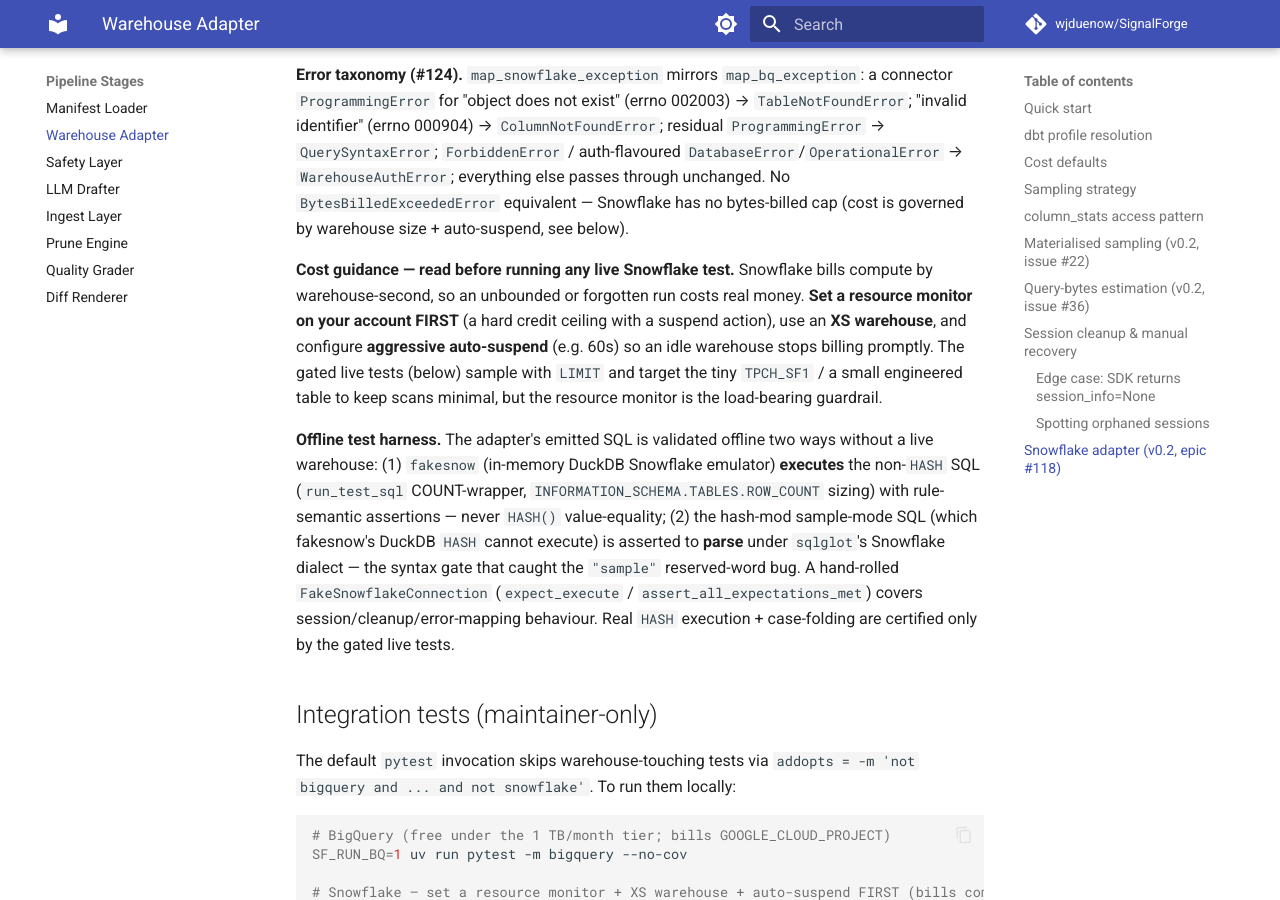
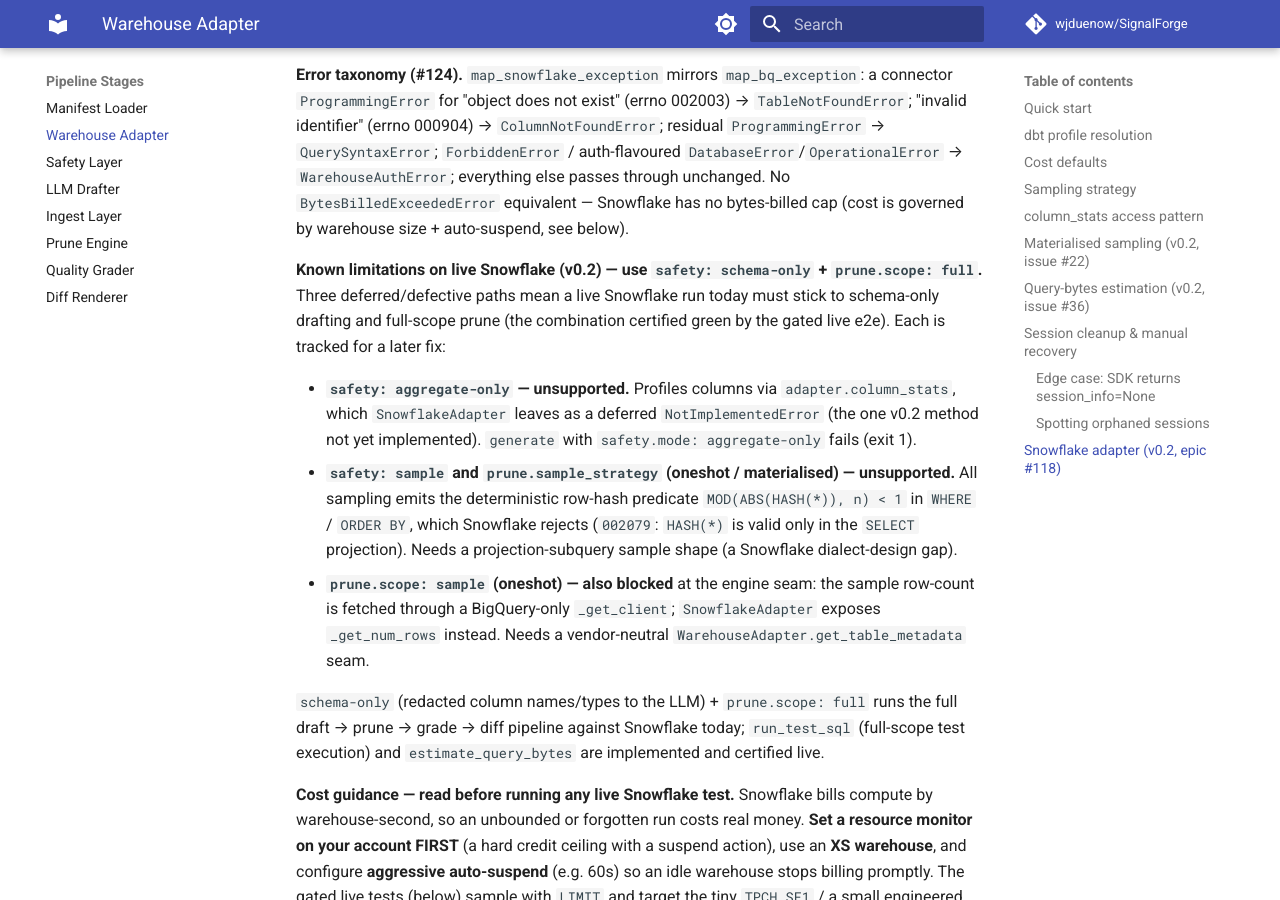
Before and after one commit to wjduenow/SignalForge, an MkDocs documentation site: the page built from docs/warehouse-adapter-ops.md, in a window 1280 px wide and 900 px high, scrolled down 12389 px. Built offline with MkDocs 1.6.1 and Material for MkDocs 9.7.7, drawn with Linux system fonts in a browser that asks for light colours; comment, search, counter and statistics services are not loaded.

Commit message:
#124: Certify Snowflake live e2e — fix VARIANT samples parse, scope live tests to full
Live-certified the gated @pytest.mark.snowflake suite against a real Snowflake
warehouse (37 passed). Two more live-only adapter bugs surfaced + addressed:

- run_test_sql capture-failures: ARRAY_AGG(OBJECT_CONSTRUCT(*)) comes back from
  the connector as a JSON-string VARIANT, not a Python list — json.loads it
  before building sample-failure dicts (fakesnow returned a list, so offline
  passed). Production fix in snowflake.py.
- Live Snowflake sample-mode prune is non-functional: HASH(*) is invalid in
  WHERE/ORDER BY (002079; valid only in SELECT projection), and oneshot routes
  the sample row-count through a BigQuery-only _get_client. Both are #121/#122
  bugs (beads bd_1-scaffolding-cdp, bd_1-scaffolding-tft), out of #124 scope.

So both live e2e tests now run at safety: schema-only + prune.scope: full — the
combination that works on live Snowflake today — and pass: prune-live drops an
always-passes not_null; the full generate pipeline against TPCH_SF1 exits 0 with
an always-passes drop + aggregate_complete. Documented the known limitations in
the ops doc + rule file (live-harness findings: fakes hide vendor-shape bugs);
CHANGELOG Fixed entries for the case-folding + VARIANT-samples fixes.

Co-Authored-By: Claude Opus 4.7 (1M context) <noreply@anthropic.com>

```diff
--- a/docs/warehouse-adapter-ops.md
+++ b/docs/warehouse-adapter-ops.md
@@ -621,6 +621,31 @@ passes through unchanged. No `BytesBilledExceededError` equivalent —
 Snowflake has no bytes-billed cap (cost is governed by warehouse size +
 auto-suspend, see below).
 
+**Known limitations on live Snowflake (v0.2) — use `safety: schema-only` +
+`prune.scope: full`.** Three deferred/defective paths mean a live Snowflake
+run today must stick to schema-only drafting and full-scope prune (the
+combination certified green by the gated live e2e). Each is tracked for a
+later fix:
+
+- **`safety: aggregate-only` — unsupported.** Profiles columns via
+  `adapter.column_stats`, which `SnowflakeAdapter` leaves as a deferred
+  `NotImplementedError` (the one v0.2 method not yet implemented).
+  `generate` with `safety.mode: aggregate-only` fails (exit 1).
+- **`safety: sample` and `prune.sample_strategy` (oneshot / materialised) —
+  unsupported.** All sampling emits the deterministic row-hash predicate
+  `MOD(ABS(HASH(*)), n) < 1` in `WHERE` / `ORDER BY`, which Snowflake rejects
+  (`002079`: `HASH(*)` is valid only in the `SELECT` projection). Needs a
+  projection-subquery sample shape (a Snowflake dialect-design gap).
+- **`prune.scope: sample` (oneshot) — also blocked** at the engine seam: the
+  sample row-count is fetched through a BigQuery-only `_get_client`;
+  `SnowflakeAdapter` exposes `_get_num_rows` instead. Needs a vendor-neutral
+  `WarehouseAdapter.get_table_metadata` seam.
+
+`schema-only` (redacted column names/types to the LLM) + `prune.scope: full`
+runs the full draft → prune → grade → diff pipeline against Snowflake today;
+`run_test_sql` (full-scope test execution) and `estimate_query_bytes` are
+implemented and certified live.
+
 **Cost guidance — read before running any live Snowflake test.** Snowflake
 bills compute by warehouse-second, so an unbounded or forgotten run costs
 real money. **Set a resource monitor on your account FIRST** (a hard
```
Also changed, not shown: .claude/rules/warehouse-adapters.md (+3 -1 lines), CHANGELOG.md (+8 -1 lines), 3 other files.
